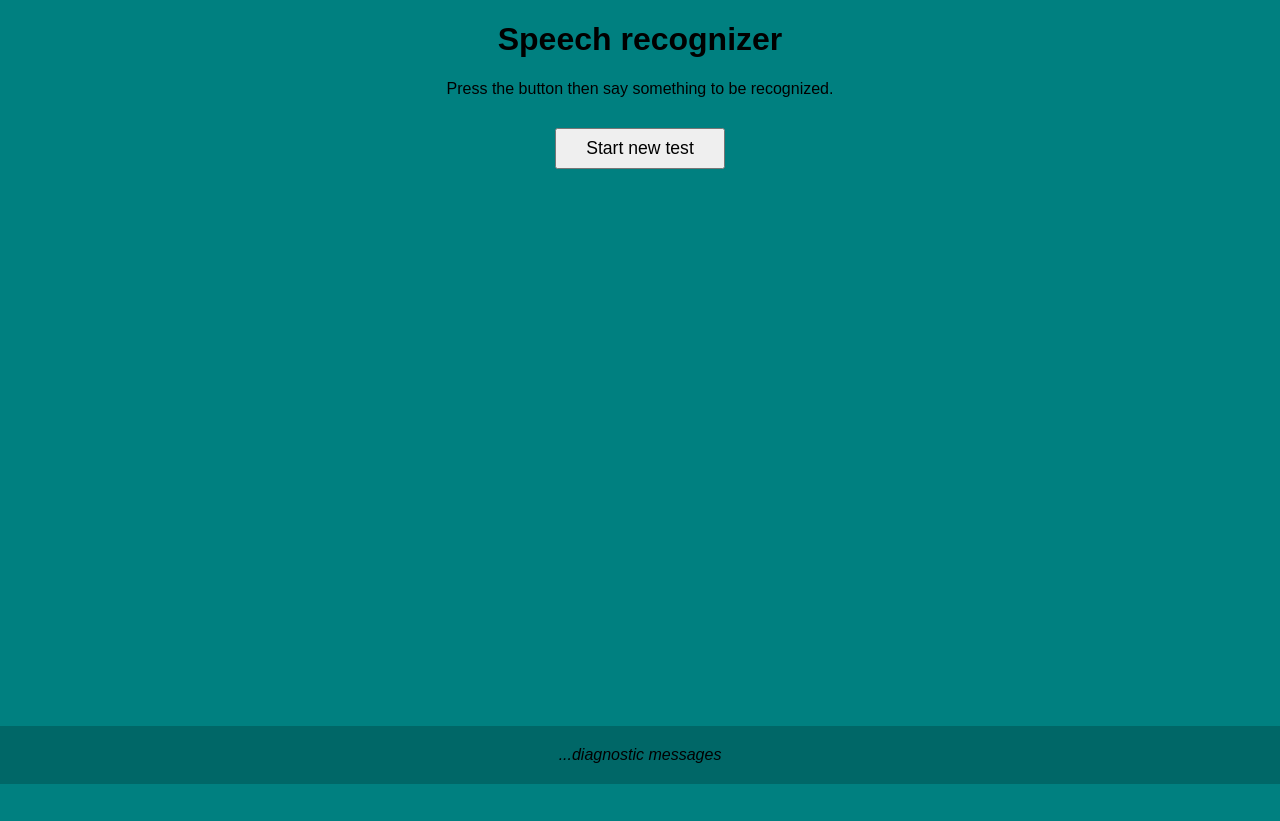
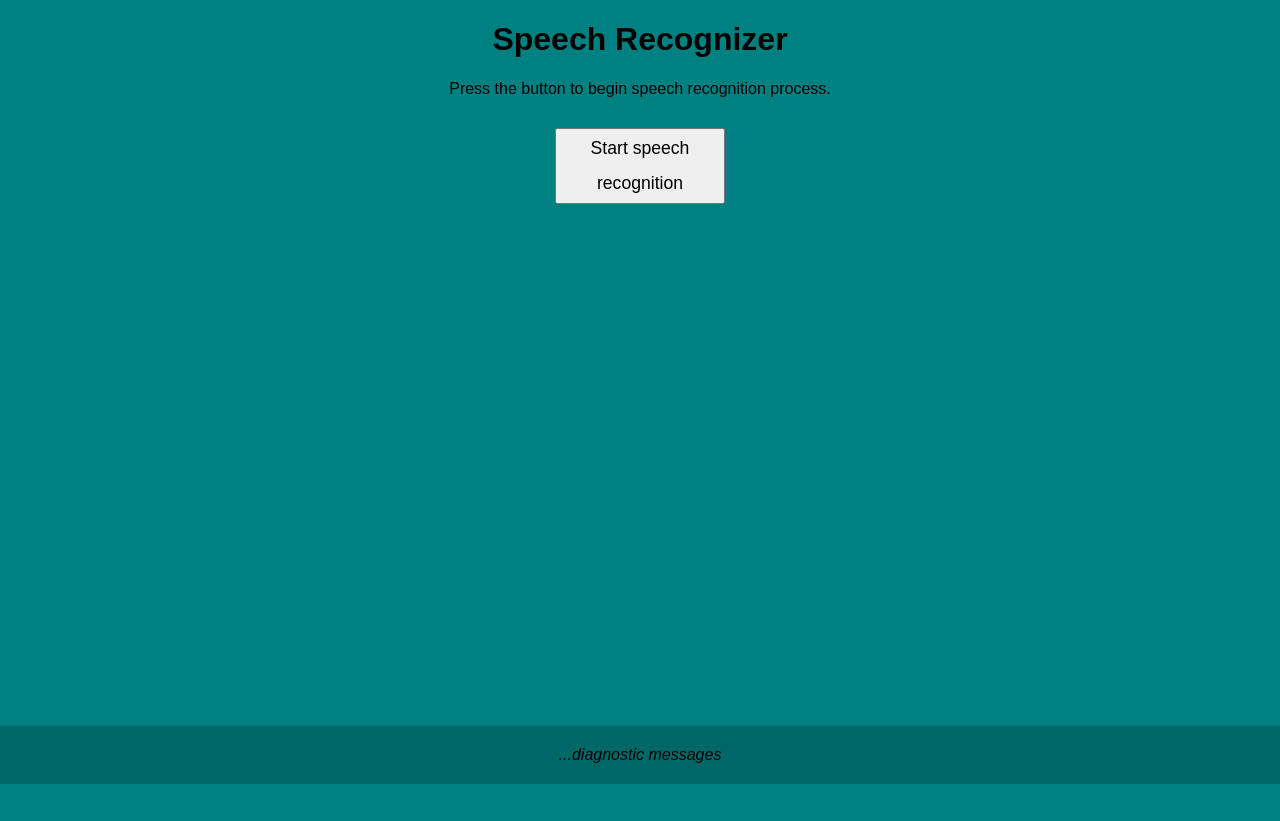
Before and after one commit to ShadowForests/ShadowForests.github.io, a plain HTML site: page ASite/SpeechRecognition/SpeechRecognizer.html in a window 1280 px wide. Drawn offline with nearby package versions, Linux system fonts and the light colour scheme; no server answers.

Commit message:
Update SpeechRecognizer.html

```diff
--- a/ASite/SpeechRecognition/SpeechRecognizer.html
+++ b/ASite/SpeechRecognition/SpeechRecognizer.html
@@ -14,10 +14,10 @@
   </head>
 
   <body>
-    <h1>Speech recognizer</h1>
-    <p>Press the button then say something to be recognized.</p>
+    <h1>Speech Recognizer</h1>
+    <p>Press the button to begin speech recognition process.</p>
 
-    <button>Start new test</button>
+    <button>Start speech recognition</button>
 
     <div>
         <p class="output">...diagnostic messages</p>
```
